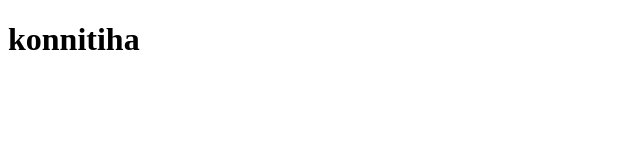
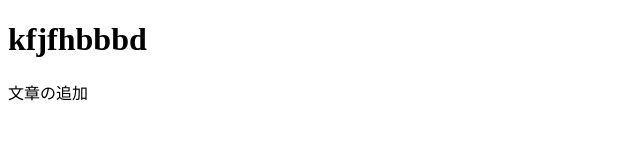
Before and after one commit to Tsubasa-rad/my-git, a plain HTML site: page index.html in a window 1280 px wide. Shown: the whole page, without its empty margins (0-640 px from the left). Drawn offline with Linux system fonts and the light colour scheme.

Commit message:
h1文章の追加、文章の追加

```diff
--- a/index.html
+++ b/index.html
@@ -7,6 +7,8 @@
     <title>Document</title>
 </head>
 <body>
-    <h1>konnitiha</h1>
+
+    <h1>kfjfhbbbd</h1>
+    <p>文章の追加</p>
 </body>
 </html>
```
